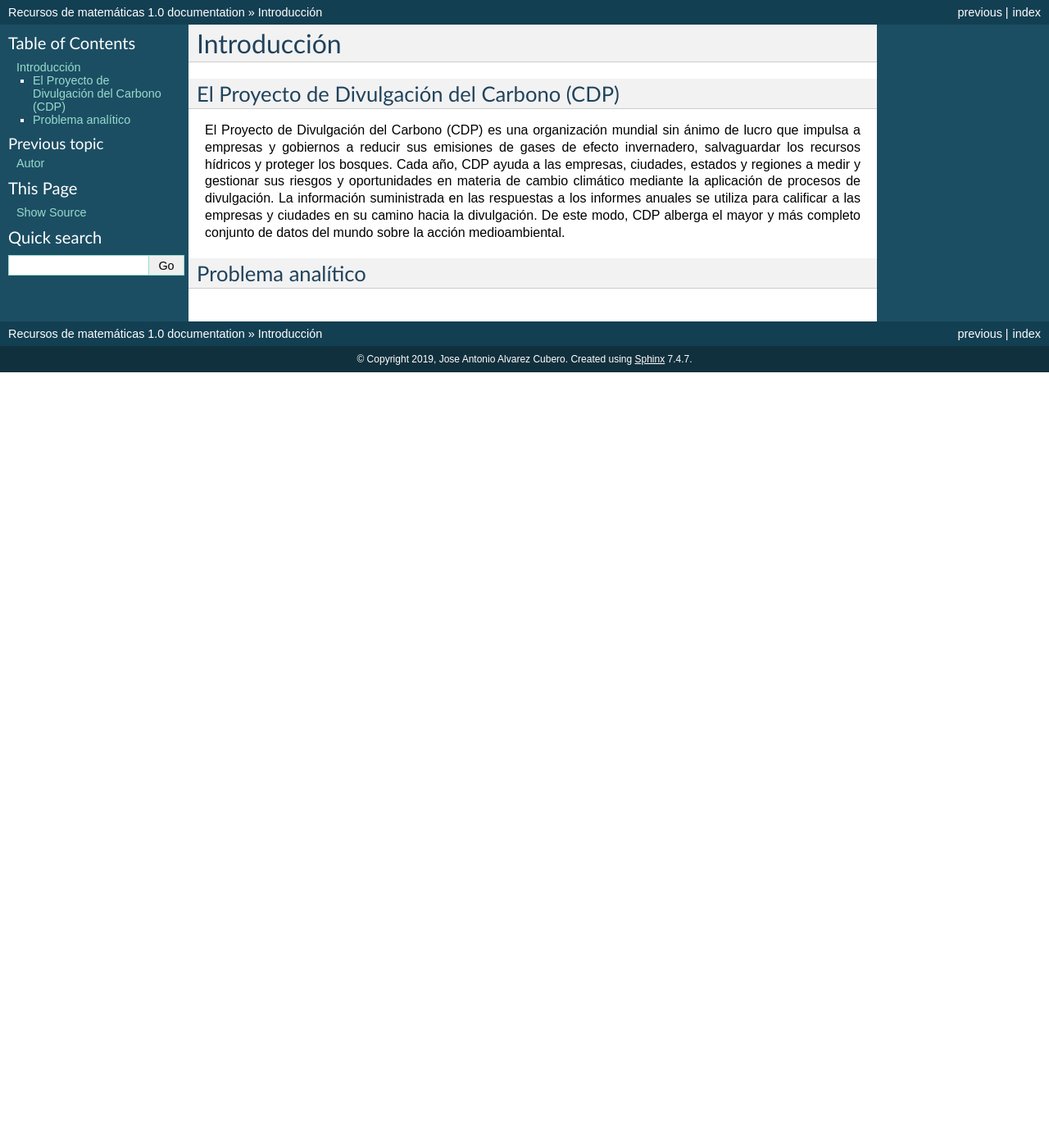
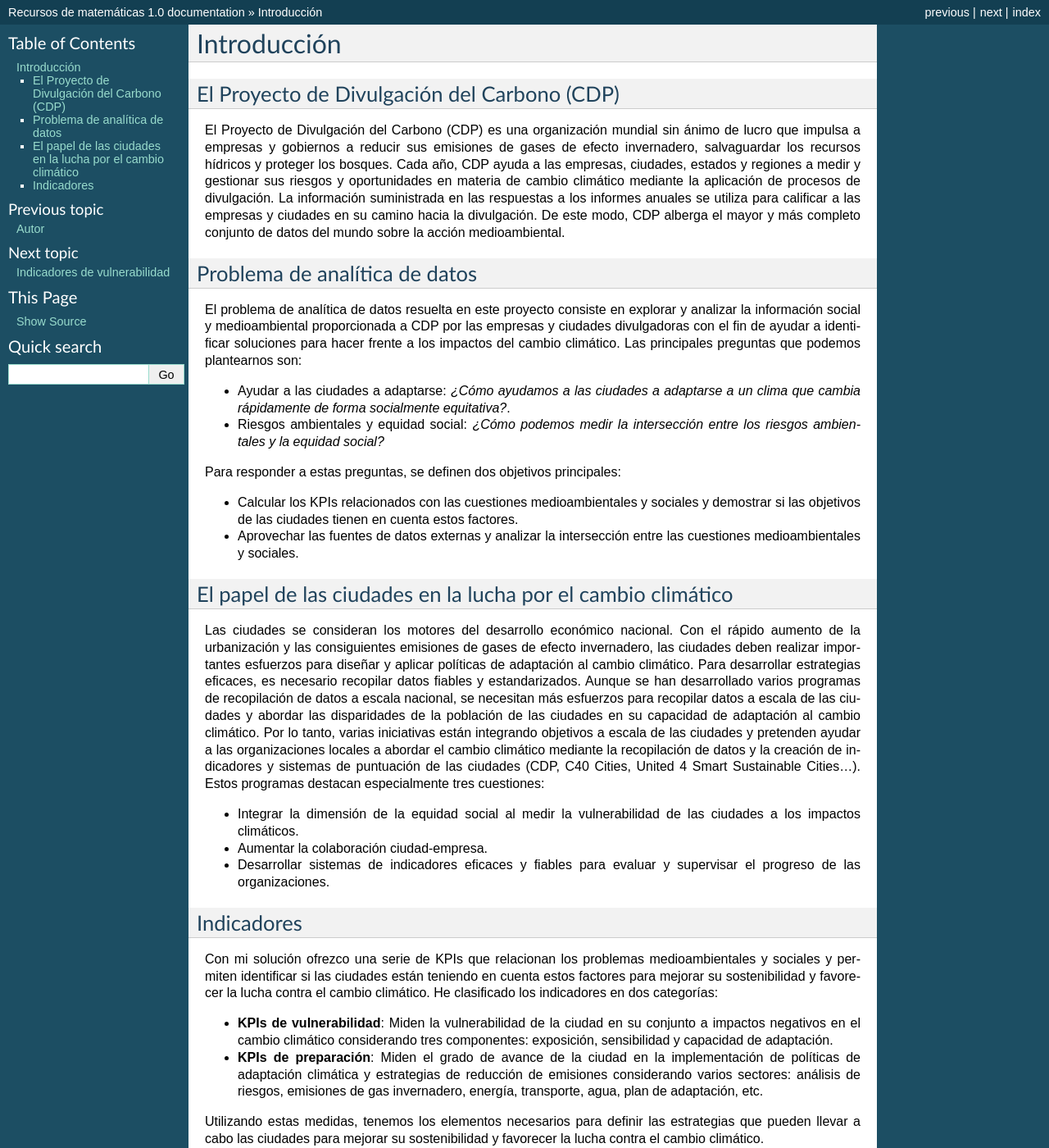
Before and after one commit to jacubero/indice-adaptacion-climatico, a Sphinx documentation site: the page built from docs/intro.rst, in a window 1280 px wide and 1400 px high. Shown: the whole window at 82% size. Built offline with Sphinx 7.4.7, drawn with Linux system fonts in a browser that asks for light colours; pages that are not in the unit, such as notebooks, are missing from menus.

Commit message:
New version

```diff
--- a/docs/index.rst
+++ b/docs/index.rst
@@ -18,6 +18,7 @@
 
    Prefacio <prefacio>
    Introducción <intro>
+   Indicadores de vulnerabilidad <vulnerabilidad>
 
    *
 
--- a/docs/intro.rst
+++ b/docs/intro.rst
@@ -6,5 +6,39 @@ El Proyecto de Divulgación del Carbono (CDP)
 
 El Proyecto de Divulgación del Carbono (CDP) es una organización mundial sin ánimo de lucro que impulsa a empresas y gobiernos a reducir sus emisiones de gases de efecto invernadero, salvaguardar los recursos hídricos y proteger los bosques. Cada año, CDP ayuda a las empresas, ciudades, estados y regiones a medir y gestionar sus riesgos y oportunidades en materia de cambio climático mediante la aplicación de procesos de divulgación. La información suministrada en las respuestas a los informes anuales se utiliza para calificar a las empresas y ciudades en su camino hacia la divulgación. De este modo, CDP alberga el mayor y más completo conjunto de datos del mundo sobre la acción medioambiental.
 
-Problema analítico
-------------------
+Problema de analítica de datos
+------------------------------
+
+El problema de analítica de datos resuelta en este proyecto consiste en explorar y analizar la información social y medioambiental proporcionada a CDP por las empresas y ciudades divulgadoras con el fin de ayudar a identificar soluciones para hacer frente a los impactos del cambio climático. Las principales preguntas que podemos plantearnos son:
+
+* Ayudar a las ciudades a adaptarse: *¿Cómo ayudamos a las ciudades a adaptarse a un clima que cambia rápidamente de forma socialmente equitativa?*.
+
+* Riesgos ambientales y equidad social: *¿Cómo podemos medir la intersección entre los riesgos ambientales y la equidad social?*
+
+Para responder a estas preguntas, se definen dos objetivos principales:
+
+* Calcular los KPIs relacionados con las cuestiones medioambientales y sociales y demostrar si las objetivos de las ciudades tienen en cuenta estos factores.
+
+* Aprovechar las fuentes de datos externas y analizar la intersección entre las cuestiones medioambientales y sociales.
+
+El papel de las ciudades en la lucha por el cambio climático
+------------------------------------------------------------
+
+Las ciudades se consideran los motores del desarrollo económico nacional. Con el rápido aumento de la urbanización y las consiguientes emisiones de gases de efecto invernadero, las ciudades deben realizar importantes esfuerzos para diseñar y aplicar políticas de adaptación al cambio climático. Para desarrollar estrategias eficaces, es necesario recopilar datos fiables y estandarizados. Aunque se han desarrollado varios programas de recopilación de datos a escala nacional, se necesitan más esfuerzos para recopilar datos a escala de las ciudades y abordar las disparidades de la población de las ciudades en su capacidad de adaptación al cambio climático. Por lo tanto, varias iniciativas están integrando objetivos a escala de las ciudades y pretenden ayudar a las organizaciones locales a abordar el cambio climático mediante la recopilación de datos y la creación de indicadores y sistemas de puntuación de las ciudades (CDP, C40 Cities, United 4 Smart Sustainable Cities...). Estos programas destacan especialmente tres cuestiones:
+
+* Integrar la dimensión de la equidad social al medir la vulnerabilidad de las ciudades a los impactos climáticos.
+
+* Aumentar la colaboración ciudad-empresa.
+
+* Desarrollar sistemas de indicadores eficaces y fiables para evaluar y supervisar el progreso de las organizaciones.
+
+Indicadores
+-----------
+
+Con mi solución ofrezco una serie de KPIs que relacionan los problemas medioambientales y sociales y permiten identificar si las ciudades están teniendo en cuenta estos factores para mejorar su sostenibilidad y favorecer la lucha contra el cambio climático. He clasificado los indicadores en dos categorías:
+
+* **KPIs de vulnerabilidad**: Miden la vulnerabilidad de la ciudad en su conjunto a impactos negativos en el cambio climático considerando tres componentes: exposición, sensibilidad y capacidad de adaptación.
+
+* **KPIs de preparación**: Miden el grado de avance de la ciudad en la implementación de políticas de adaptación climática y estrategias de reducción de emisiones considerando varios sectores: análisis de riesgos, emisiones de gas invernadero, energía, transporte, agua, plan de adaptación, etc.
+
+Utilizando estas medidas, tenemos los elementos necesarios para definir las estrategias que pueden llevar a cabo las ciudades para mejorar su sostenibilidad y favorecer la lucha contra el cambio climático.
--- /dev/null
+++ b/docs/vulnerabilidad.rst
@@ -0,0 +1,17 @@
+Indicadores de vulnerabilidad
+=============================
+
+Equidad social y cambio climático
+---------------------------------
+
+Los países menos responsables del cambio climático son los más vulnerables a los impactos negativos y los que menos recursos tienen para adaptarse a sus consecuencias. Para promover la justicia ambiental y la equidad social, hay que tener en cuenta la vulnerabilidad y la capacidad de adaptación de la población y de los países a los impactos del cambio climático e integrarla en las políticas públicas y en los procedimientos de regulación ambiental.
+
+La equidad social implica asignar recursos a la población según su nivel de necesidad, priorizando a aquellos cuyo nivel de necesidad se considera mayor. Las políticas sociales deben entonces diseñarse de manera que mejoren las circunstancias de los grupos más vulnerables.
+
+Numerosos estudios han puesto de manifiesto el carácter multidimensional de la vulnerabilidad y, por tanto, de la desigualdad social frente a los impactos climáticos. Cuando se estudia la vulnerabilidad social se suelen examinar tres dimensiones:
+
+* **Exposición** a los impactos negativos (por ejemplo, la exposición de las ciudades a los peligros naturales).
+
+* **Sensibilidad** y susceptibilidad a los daños e impactos (por ejemplo, cuando una ciudad depende económicamente de un sector específico muy afectado por el cambio climático).
+
+* **Capacidad de adaptación** y disponibilidad de recursos sociales para hacer frente a los desafíos climáticos.
```
Also changed, not shown: README.rst (+11 -4 lines), docs/images/AWS.png (added).
